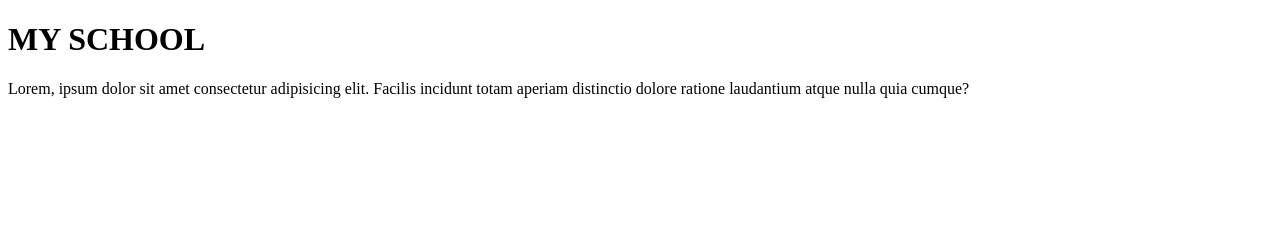
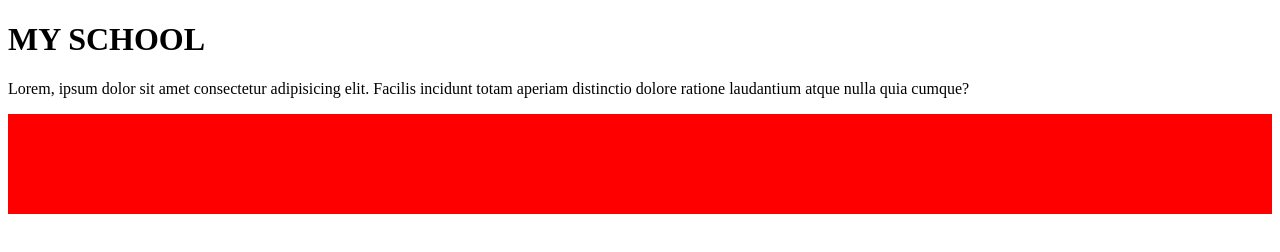
Before and after one commit to charles-okunzo/test, a plain HTML site: page index.html in a window 1280 px wide. Drawn offline with Linux system fonts and the light colour scheme.

Commit message:
optimum footer styling

```diff
--- a/index.css
+++ b/index.css
@@ -0,0 +1,5 @@
+footer{
+    height: 100px;
+    width: 100%;
+    background-color: red;
+}
--- a/index.html
+++ b/index.html
@@ -11,7 +11,9 @@
   <h1>MY SCHOOL</h1>
   <p>Lorem, ipsum dolor sit amet consectetur adipisicing elit. Facilis incidunt totam aperiam distinctio dolore ratione laudantium atque nulla quia cumque?</p>
 
+  <footer>
 
+  </footer>
   <script src="./index.js"></script>
 </body>
 </html>
```
